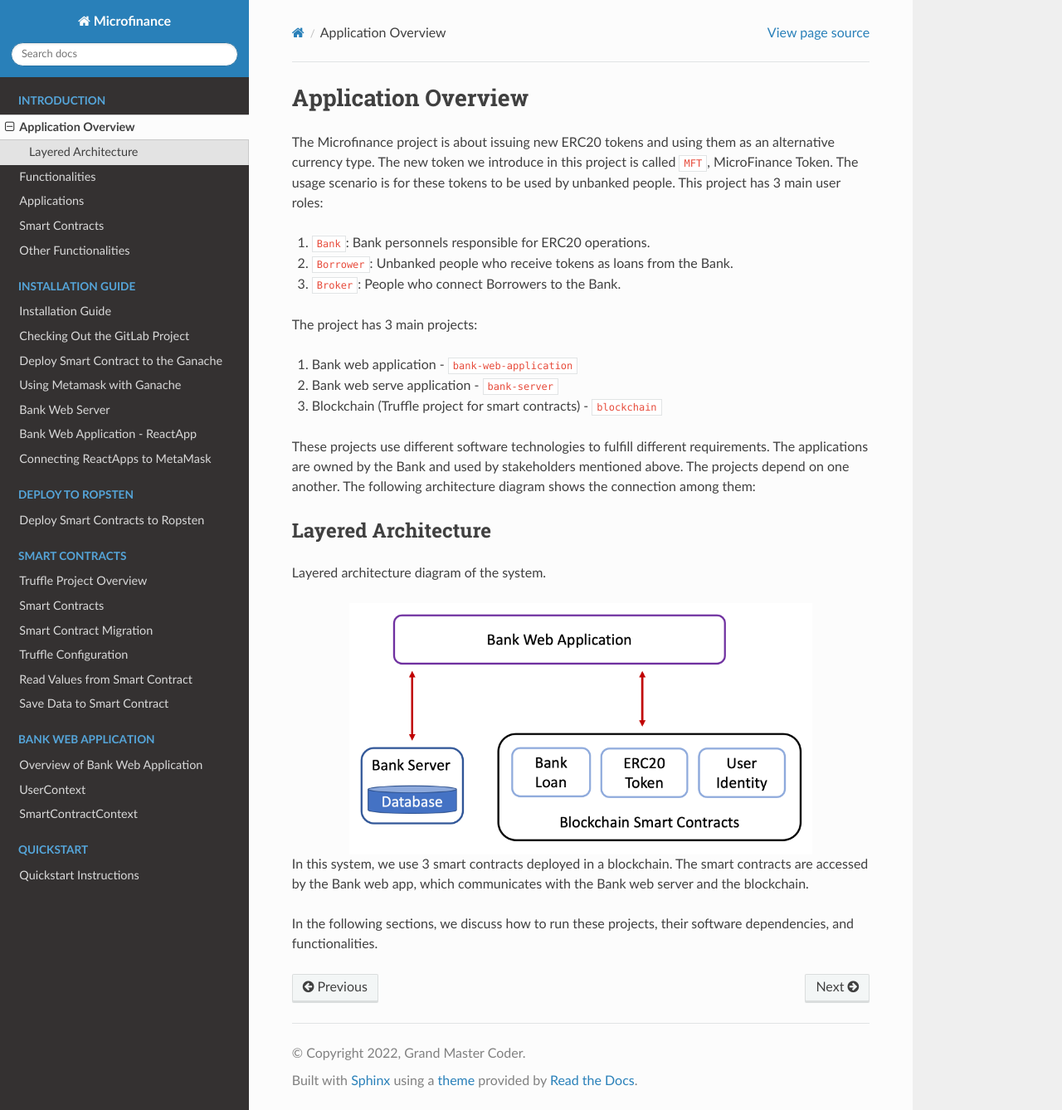
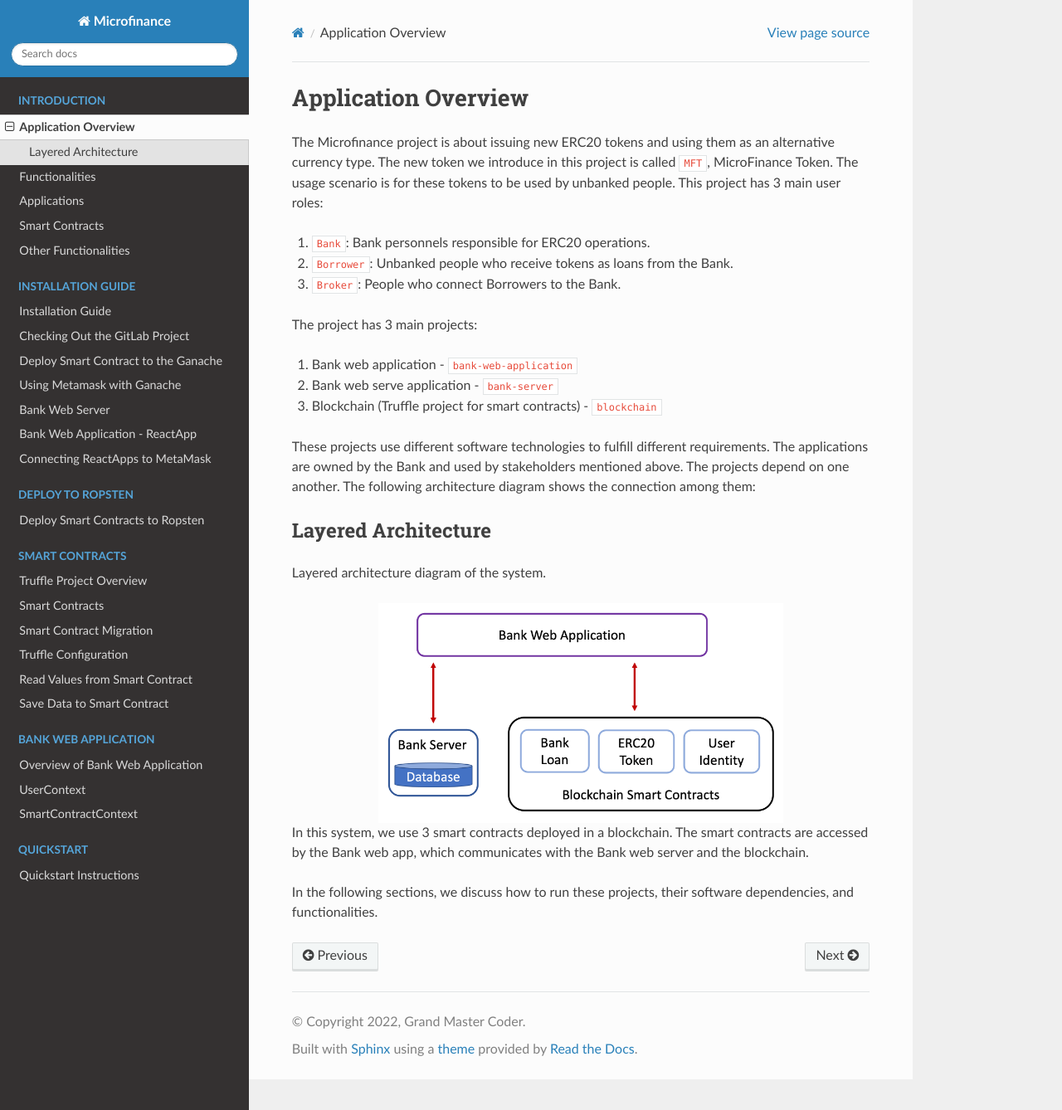
Before and after one commit to NivedithaKarthikeyan/LandregistryApp, a Sphinx documentation site: the page built from docs/source/introduction/applicationOverview.rst, in a window 1280 px wide and 1338 px high. Shown: the whole window at 83% size. Built offline with Sphinx 7.4.7 and the Read the Docs theme 2.0.0, drawn with Linux system fonts in a browser that asks for light colours.

Commit message:
Update docs/source/introduction/applicationOverview.rst

```diff
--- a/docs/source/introduction/applicationOverview.rst
+++ b/docs/source/introduction/applicationOverview.rst
@@ -27,7 +27,7 @@ Layered Architecture
 Layered architecture diagram of the system.
 
 .. image:: ../images/layered-architecture.png
-    :width: 80%
+    :width: 70%
     :align: center
 
 
```
